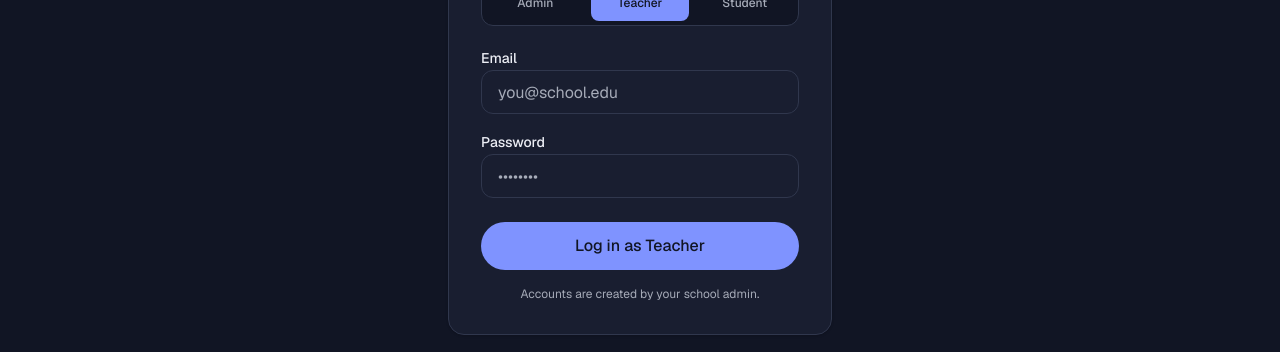
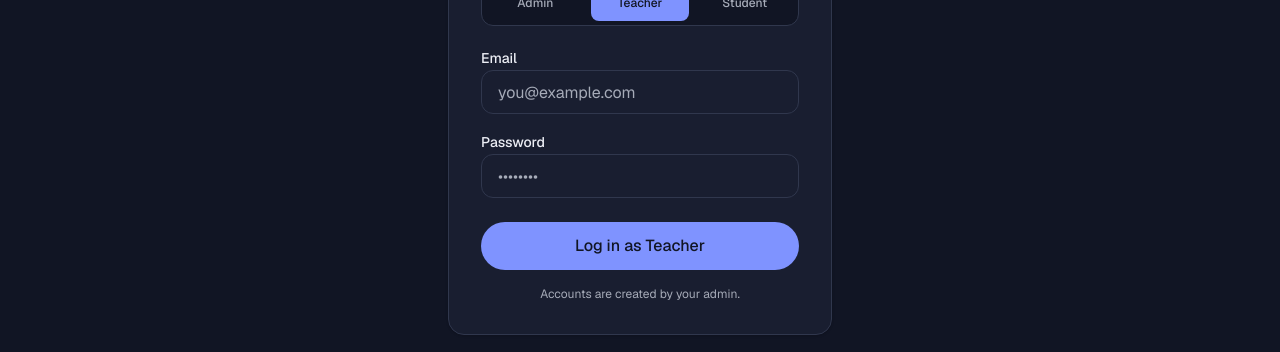
Before and after one commit to Andromeda0007/Aura, a Next.js app in the folder frontend/: page /auth/login in a window 1280 px wide. Shown: the part 314-666 px from the top of the page. Built offline with nearby package versions, Linux system fonts and the light colour scheme; no server answers.

Commit message:
polish(login): generic email placeholder; 'created by your admin'

```diff
--- a/frontend/src/app/auth/login/page.tsx
+++ b/frontend/src/app/auth/login/page.tsx
@@ -102,7 +102,7 @@ export default function LoginPage() {
               <Input
                 id="email" type="email" autoComplete="email" required
                 value={email} onChange={(e) => setEmail(e.target.value)}
-                placeholder="you@school.edu"
+                placeholder="you@example.com"
               />
             </div>
             <div className="space-y-1.5">
@@ -120,7 +120,7 @@ export default function LoginPage() {
           </Button>
 
           <p className="mt-4 text-center text-xs text-muted-foreground">
-            Accounts are created by your school admin.
+            Accounts are created by your admin.
           </p>
         </form>
       </main>
```
